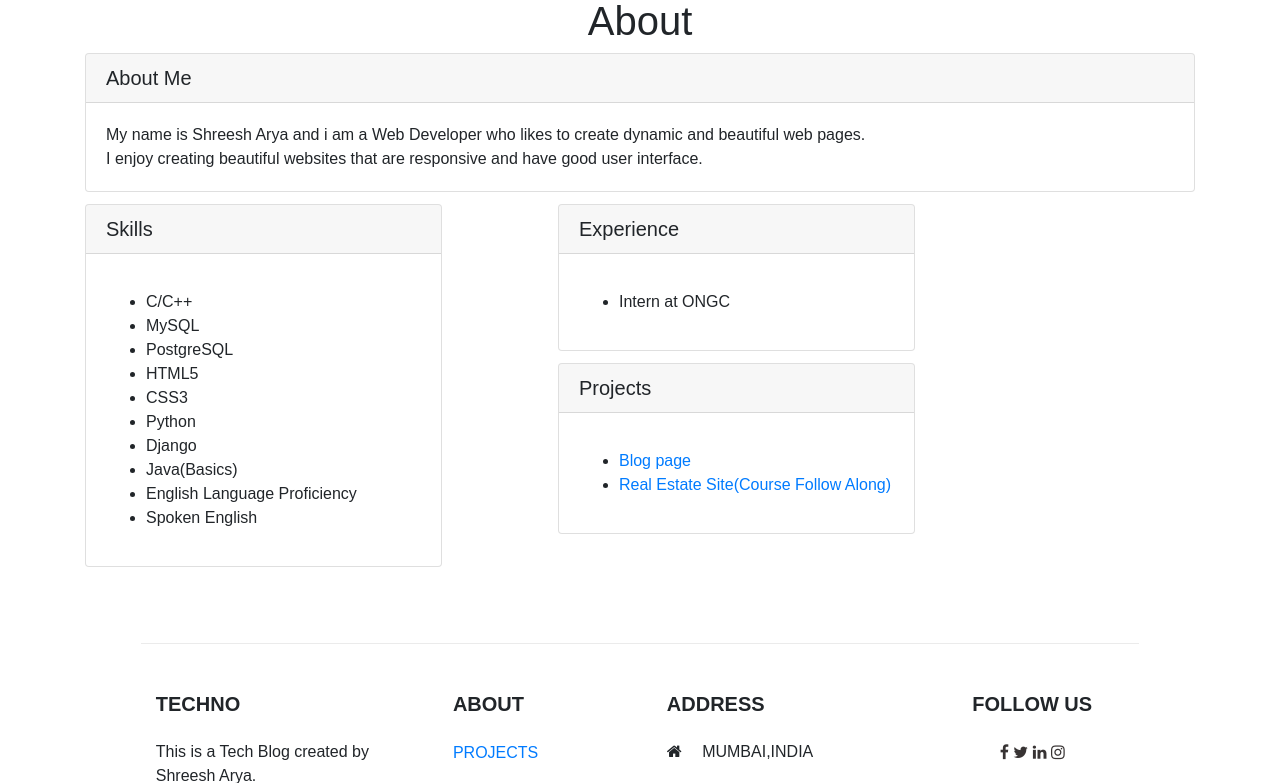
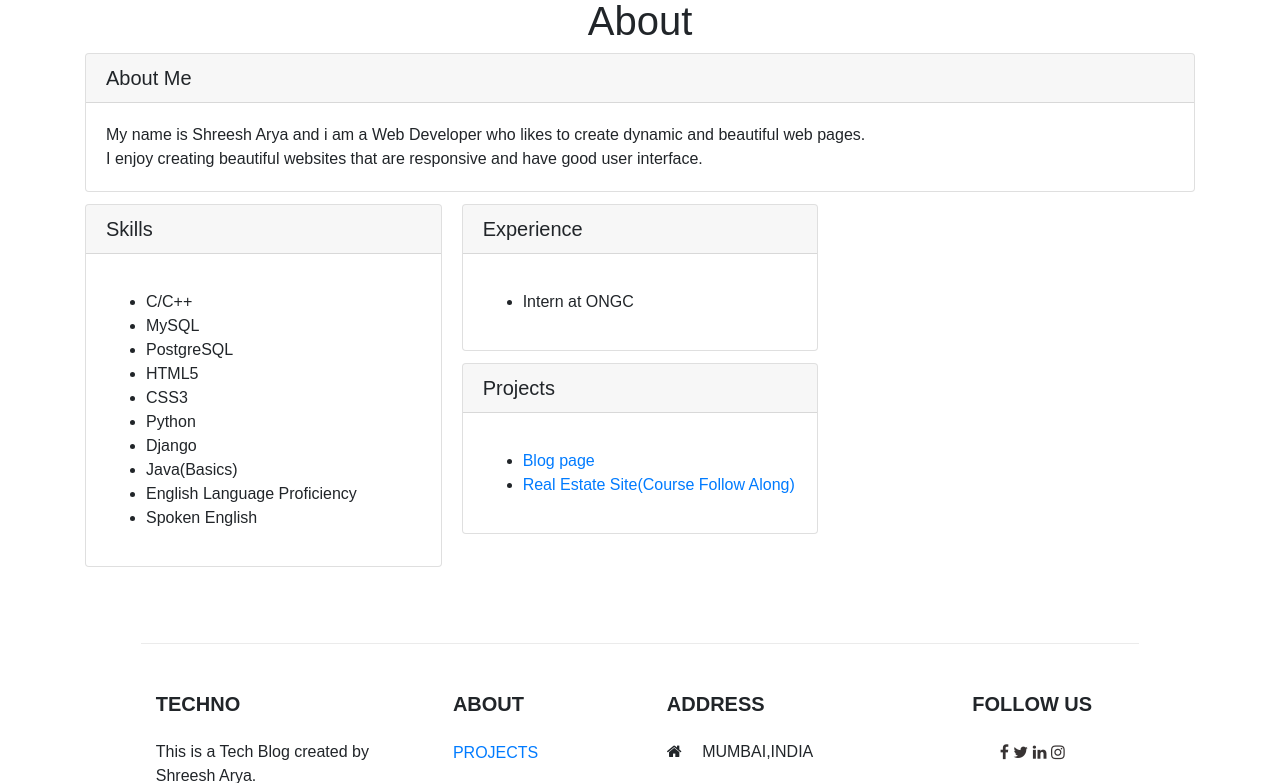
Before and after one commit to shreesh30/blog, a Django app: page /about in a window 1280 px wide. Shown: the part 138-921 px from the top of the page. Run offline with Django 3.2, Linux system fonts and the light colour scheme; some libraries are stand-ins or nearby versions; some web fonts are replaced.

Commit message:
changes made to about page

```diff
--- a/templates/pages/about.html
+++ b/templates/pages/about.html
@@ -41,7 +41,7 @@
           </div>
         </div>
 
-        <div class="card" style="margin-left: 27%;margin-right:50%">
+        <div class="card" >
           <h5 class="card-header" style="font-family: 'Gotu', sans-serif;">Experience</h5>
           <div class="card-body">
 
@@ -53,7 +53,7 @@
 
           </div>
         </div>
-        <div class="card" style="margin-left: 27%;margin-right:50%">
+        <div class="card" >
           <h5 class="card-header" style="font-family: 'Gotu', sans-serif;">Projects</h5>
           <div class="card-body">
 
```
